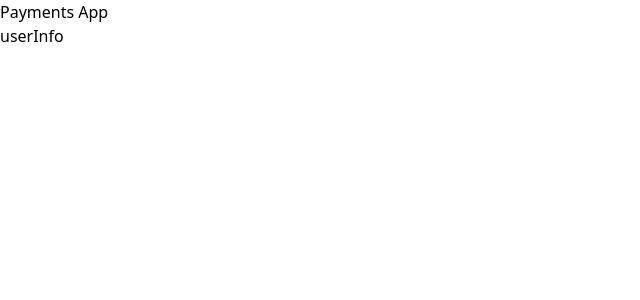
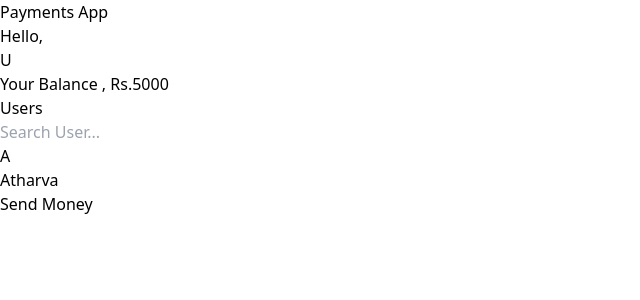
Before and after one commit to Athrav04/paymentsProject, a React (Vite) app in the folder frontend/simplypay/: page /Dashboard in a window 1280 px wide. Shown: the top 300 px of the page, without its empty margins (0-640 px from the left). Built offline with nearby package versions, Linux system fonts and the light colour scheme.

Commit message:
frontend design done

```diff
--- /dev/null
+++ b/frontend/simplypay/src/components/Contacts.tsx
@@ -0,0 +1,22 @@
+export default function Contacts(){
+    const alphabet:string = "A";
+    const UserName:string = "Atharva"
+     return(
+        <div className="w-full flex justify-between ">
+            <div className="flex justify-center gap-1">
+            <div className="rounded-full bg-slate-300 h-14 w-14 flex justify-center mt-1 mr-2 ">
+					<p className="flex flex-col justify-center h-full text-lg">{alphabet}</p>
+				</div>
+                <div className="mt-4">{UserName}</div>
+            </div>
+            <div className="mr-8">
+                <div className=" w-40">
+                    <button className=" mt-2 flex-wrap w-full bg-slate-800 flex justify-center items-center text-md text-white rounded-md h-full py-2">
+                        Send Money
+                    </button>
+                </div>
+            </div>
+
+        </div>
+    )
+}
--- /dev/null
+++ b/frontend/simplypay/src/components/UserCard.tsx
@@ -0,0 +1,12 @@
+export default function UserCard(){
+	return (
+	<section className="flex flex-col justify-center items-start min-w-full">
+		<p className="ml-7 mt-2 text-2xl font-bold text-black">Users</p>
+		<div className="min-w-full ml-7">
+		<input className="focus:outline-none rounded-md h-10 focus:border-black border-2 w-full mt-5 px-2 py-1 overflow-x-hidden" placeholder="Search User..."></input>
+		</div>
+
+	</section>
+
+	)
+}
--- a/frontend/simplypay/src/components/dashboard.tsx
+++ b/frontend/simplypay/src/components/dashboard.tsx
@@ -1,10 +1,29 @@
+import UserCard from "./UserCard";
+import Contacts from "./Contacts";
+
+
 export default function Dashboard(props){
+	let alphabet:String = props.name || "U";
 	return (
-	<section className="flex flex-col flex-wrap justify-center items-start">
+	<section className="flex flex-col flex-wrap justify-center items-start gap-5">
 		<nav className="flex justify-between w-full shadow-md px-7 py-7">
 			<p className="text-4xl font-bold text-black">Payments App</p>
-			<p className="text-lg text-black ">userInfo</p>
+			{/* <p className="text-xl text-black font-medium  ">userInfo</p> */}
+			<div className="flex ">
+				<p className="text-xl text-black font-medium h-full mt-3 mr-1">Hello, </p>
+				<div className="rounded-full bg-slate-500 h-12 w-12 flex justify-center mt-1 mr-2 ">
+					<p className="flex flex-col justify-center h-full text-lg">{alphabet}</p>
+				</div>
+			</div>
 		</nav>
+		<p className="ml-7 mt-2 text-2xl font-bold text-black w-full">Your Balance ,  Rs.{5000}</p>
+		<div className="min-w-full">
+		<UserCard/>
+		</div>
+		<div className="w-full ml-7">
+			<Contacts />
+		</div>
+
 	</section>
 	)
 
--- a/frontend/simplypay/src/components/send.tsx
+++ b/frontend/simplypay/src/components/send.tsx
@@ -1,8 +1,28 @@
 export default function Send(){
+	const alphabet:string = "A";
+	const Username:string = "Atharva"
 	return(
-	<>
-	<div>Transfer amount to </div>
-	</>
+	<div className="flex justify-center items-center min-h-screen bg-gray-300">
+		<div className="bg-white shadow-lg rounded-[20px] w-96 flex flex-col justify-center  mx-auto max-w-md gap-5 px-8 py-8">
+			<div className="flex justify-center items-center">
+			<p className="text-4xl font-bold text-black">
+				Send Money
+			</p>
+			</div>
+
+			<div className="flex flex-col justify-start items-start mt-16">
+				<div className="flex justify-center gap-2">
+			<div className="rounded-full bg-green-500 h-16 w-16 flex justify-center mt-1 mr-2 ">
+					<p className="flex flex-col justify-center h-full text-3xl text-white">{alphabet}</p>
+			</div>
+			<div className="mt-4 font-bold text-lg">{Username}</div>
+			</div>
+			<div className="font-medium text-black mt-2">Amount</div>
+			<input className="focus:outline-none focus:border-black border w-full rounded-md px-2 h-10" placeholder="Enter amount"></input>
+			</div>
+			<button className="bg-green-500 py-2 rounded-lg text-white"> Transfer</button>
+		</div>
+	</div>
 	)
 
 }
--- a/frontend/simplypay/src/components/singIn.tsx
+++ b/frontend/simplypay/src/components/singIn.tsx
@@ -11,19 +11,19 @@ export default function SingIn(){
 		setShow(!show);
 	}
 	return (
-		<section className="flex justify-center items-center min-h-screen">
-		<div className="flex shadow-lg px-8 py-8 rounded-[20px] flex-col justify-center flex-wrap mx-auto max-w-md items-center gap-2 ">
+		<section className="flex justify-center items-center min-h-screen bg-gray-300">
+		<div className="bg-white flex shadow px-8 py-8 rounded-[20px] flex-col justify-center flex-wrap mx-auto max-w-md items-center gap-2 ">
 			<h1 className=" text-4xl text-black font-bold">Sign In</h1>
 			<p className=" text-slate-400 text-lg">Enter your credentials to access your account</p>
 			<form className="flex flex-col justify-center items-start w-full mt-5 gap-2">
 				<p className=" text-black text-lg">Username</p>
-				<input className=" focus:border-black focus:outline-none border-solid border-2 rounded-md w-full h-9 px-2"></input>
+				<input className=" focus:border-black focus:outline-none border-solid border-2 rounded-md w-full h-9 px-2" placeholder="John1234"></input>
 				<p className="  text-black text-lg">Email</p>
-				<input className=" focus:border-black focus:outline-none border-solid border-2 rounded-md w-full h-9 px-2"></input>
+				<input className=" focus:border-black focus:outline-none border-solid border-2 rounded-md w-full h-9 px-2" placeholder="John@gmail.com"></input>
 				<p className=" text-black text-lg">Password</p>
 				<div className="w-full relative flex jusitfy-center items-center">
-				{show?<input className=" focus:border-black focus:outline-none border-solid border-2 rounded-md w-full h-9 px-2" type="text"></input>:
-				<input className=" focus:border-black focus:outline-none border-solid border-2 rounded-md w-full h-9 px-2" type="password"></input>}
+				{show?<input className=" focus:border-black focus:outline-none border-solid border-2 rounded-md w-full h-9 px-2" type="text" placeholder="12345"></input>:
+				<input className=" focus:border-black focus:outline-none border-solid border-2 rounded-md w-full h-9 px-2" type="password" placeholder="12345"></input>}
 				<div className="absolute right-3">
 					{show? <img src={eyeOutline} onClick={toShow} height={30} width={30}></img>:
 					<img src={eyeOffOutline} onClick={toShow} height={30} width={30}></img>}
@@ -31,7 +31,7 @@ export default function SingIn(){
 				</div>
 				</div>
 			</form>
-			<button type="submit" className=" bg-black px-2 py-2 w-full rounded-lg text-white text-lg mt-2">Sign Up</button>
+			<button type="submit" className=" bg-gray-800 px-2 py-2 w-full rounded-lg text-white text-lg mt-2">Sign Up</button>
 			<p className=" text-lg text-black">Don't have an Account? <Link to='/SignUp' className=" underline decoration-solid">Create Account</Link></p>
 		</div>
 		</section>
--- a/frontend/simplypay/src/components/singUp.tsx
+++ b/frontend/simplypay/src/components/singUp.tsx
@@ -9,23 +9,23 @@ export default function SignUp(){
 		setShow(!show);
 	}
 	return(
-	<section className="flex justify-center items-center min-h-screen">
-	<div className="flex shadow-lg px-8 py-8 rounded-[20px] flex-col justify-center flex-wrap mx-auto max-w-md items-center gap-2 ">
+	<section className="flex justify-center items-center min-h-screen bg-gray-300">
+	<div className="bg-white flex shadow px-8 py-8 rounded-[20px] flex-col justify-center flex-wrap mx-auto max-w-md items-center gap-2 ">
 		<h1 className=" text-4xl text-black font-bold">Sign Up</h1>
 		<p className=" text-slate-400 text-lg">Enter your information to create an account</p>
 		<form className="flex flex-col justify-center items-start w-full mt-5 gap-2">
 			<p className=" text-black text-lg">Username</p>
-			<input className=" focus:border-black focus:outline-none border-solid border-2 rounded-md w-full h-9 px-2"></input>
+			<input className=" focus:border-black focus:outline-none border-solid border-2 rounded-md w-full h-9 px-2" placeholder="john1"></input>
 			<p className=" text-black text-lg">First Name</p>
-			<input className=" focus:border-black focus:outline-none border-solid border-2 rounded-md w-full h-9 px-2"></input>
+			<input className=" focus:border-black focus:outline-none border-solid border-2 rounded-md w-full h-9 px-2" placeholder="John"></input>
 			<p className=" text-black text-lg">Last Name</p>
-			<input className=" focus:border-black focus:outline-none border-solid border-2 rounded-md w-full h-9 px-2"></input>
+			<input className=" focus:border-black focus:outline-none border-solid border-2 rounded-md w-full h-9 px-2" placeholder="Doe"></input>
 			<p className=" text-black text-lg">Email</p>
-			<input className=" focus:border-black focus:outline-none border-solid border-2 rounded-md w-full h-9 px-2"></input>
+			<input className=" focus:border-black focus:outline-none border-solid border-2 rounded-md w-full h-9 px-2" placeholder="JohnDoe@gmail.com"></input>
 			<p className=" text-black text-lg">Password</p>
 			<div className="w-full relative flex jusitfy-center items-center">
-				{show?<input className=" focus:border-black focus:outline-none border-solid border-2 rounded-md w-full h-9 px-2" type="text"></input>:
-				<input className=" focus:border-black focus:outline-none border-solid border-2 rounded-md w-full h-9 px-2" type="password"></input>}
+				{show?<input className=" focus:border-black focus:outline-none border-solid border-2 rounded-md w-full h-9 px-2" type="text" placeholder="1234"></input>:
+				<input className=" focus:border-black focus:outline-none border-solid border-2 rounded-md w-full h-9 px-2" type="password" placeholder="1234"></input>}
 				<div className="absolute right-3">
 					{show? <img src={eyeOutline} onClick={toShow} height={30} width={30}></img>:
 					<img src={eyeOffOutline} onClick={toShow} height={30} width={30}></img>}
@@ -35,7 +35,7 @@ export default function SignUp(){
 
 
 		</form>
-		<button type="submit" className=" bg-black px-2 py-2 w-full rounded-lg text-white text-lg mt-2">Sign Up</button>
+		<button type="submit" className=" bg-gray-800 px-2 py-2 w-full rounded-lg text-white text-lg mt-2">Sign Up</button>
 		<p className=" text-lg text-black">Already have a account? <Link to='/SignIn' className=" underline decoration-solid">Login</Link></p>
 	</div>
 	</section>
```
